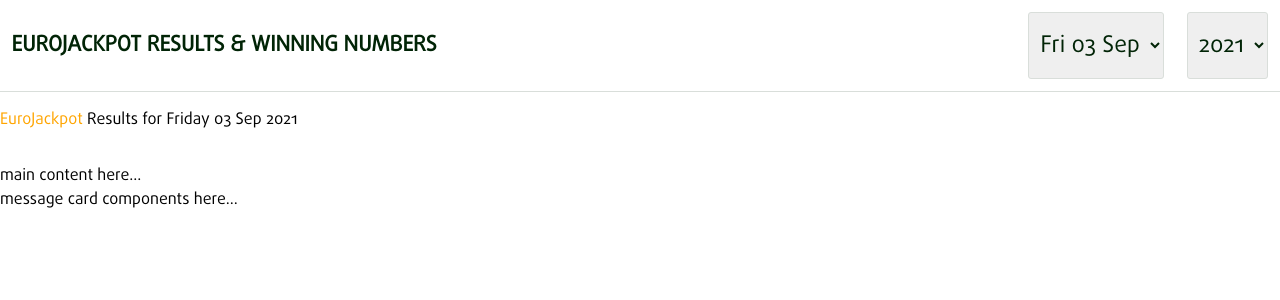
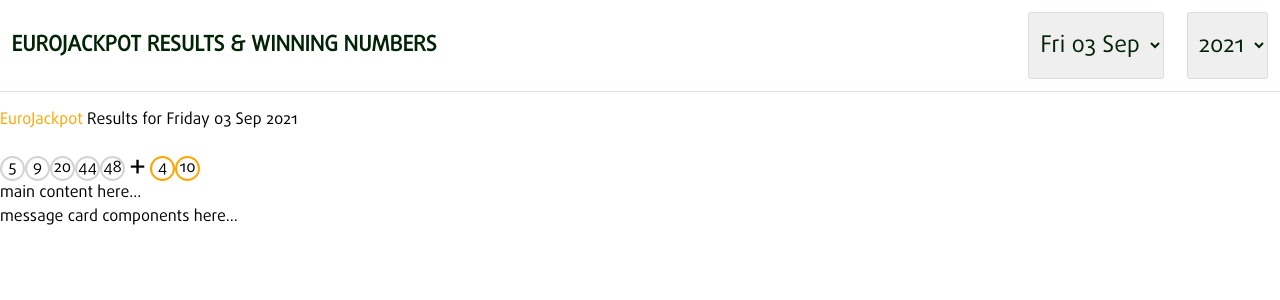
Before and after one commit to mihailgaberov/eurojackpot, a React (Create React App) app: page / in a window 1280 px wide. Shown: the top 300 px of the page. Built offline with nearby package versions, Linux system fonts and the light colour scheme.

Commit message:
:sparkles: Added winning numbers components.

```diff
--- a/src/App.tsx
+++ b/src/App.tsx
@@ -2,6 +2,7 @@
 import GlobalStyle from "./styles/global";
 import Header from "./components/Header";
 import TitleRow from "./components/TitleRow";
+import Numbers from "./components/Numbers";
 
 function App() {
   return (
@@ -9,6 +10,13 @@
       <GlobalStyle />
       <Header />
       <TitleRow date={'Friday 03 Sep 2021'} />
+      <Numbers regularNumbers={[
+        5,
+        9,
+        20,
+        44,
+        48
+      ]} euroNumbers={[4, 10]} />
       <article>main content here...</article>
       <aside>message card components here...</aside>
     </>
--- /dev/null
+++ b/src/components/Numbers/index.tsx
@@ -0,0 +1,28 @@
+import React, { FunctionComponent } from 'react';
+import { Container, EuroNumbersContainer, RegularNumbersContainer, StyledPlusSign } from "./styles";
+import WinningNumber from "../WinningNumber";
+
+interface NumbersProps {
+  regularNumbers: number[];
+  euroNumbers: number[];
+}
+
+const Numbers: FunctionComponent<NumbersProps> = ({ regularNumbers, euroNumbers }) => {
+  return (
+    <Container>
+      <RegularNumbersContainer>
+        {regularNumbers.map((num, idx) => {
+          return <WinningNumber borderColor={'lightgrey'} key={idx} value={num} />
+        })}
+      </RegularNumbersContainer>
+      <StyledPlusSign>+</StyledPlusSign>
+      <EuroNumbersContainer>
+        {euroNumbers.map((num, idx) => {
+          return <WinningNumber borderColor={'orange'} key={idx} value={num} />
+        })}
+      </EuroNumbersContainer>
+    </Container>
+  );
+};
+
+export default Numbers;
--- /dev/null
+++ b/src/components/Numbers/styles.tsx
@@ -0,0 +1,23 @@
+import styled from "styled-components";
+
+export const Container = styled.div`
+  display: flex;
+`
+
+export const StyledPlusSign = styled.div`
+  font-size: 2em;
+  font-weight: 200;
+  width: 25px;
+  display: flex;
+  height: 25px;
+  align-items: center;
+  justify-content: center;
+`
+
+export const RegularNumbersContainer = styled.div`
+  display: flex;
+`
+
+export const EuroNumbersContainer = styled.div`
+  display: flex;
+`
--- a/src/components/TitleRow/styles.tsx
+++ b/src/components/TitleRow/styles.tsx
@@ -2,7 +2,7 @@
 
 export const Container = styled.div`
   font-weight: 200;
-  margin: 1em 0 2em 0;
+  margin: 1em 0 1.5em 0;
 
   span {
     color: orange;
--- /dev/null
+++ b/src/components/WinningNumber/index.tsx
@@ -0,0 +1,17 @@
+import React, { FunctionComponent } from 'react';
+import { Container } from "./styles";
+
+interface WinningNumberProps {
+  value: number;
+  borderColor: string;
+}
+
+const WinningNumber: FunctionComponent<WinningNumberProps> = ({value, borderColor}) => {
+  return (
+    <Container borderColor={borderColor}>
+      {value}
+    </Container>
+  );
+};
+
+export default WinningNumber;
--- /dev/null
+++ b/src/components/WinningNumber/styles.tsx
@@ -0,0 +1,15 @@
+import styled from "styled-components";
+
+interface WinningNumberProps {
+  borderColor: string;
+}
+
+export const Container = styled.div<WinningNumberProps>`
+  border: 2px solid ${props => props.borderColor};
+  border-radius: 50%;
+  width: 25px;
+  height: 25px;
+  display: flex;
+  align-items: center;
+  justify-content: center;
+`
```
